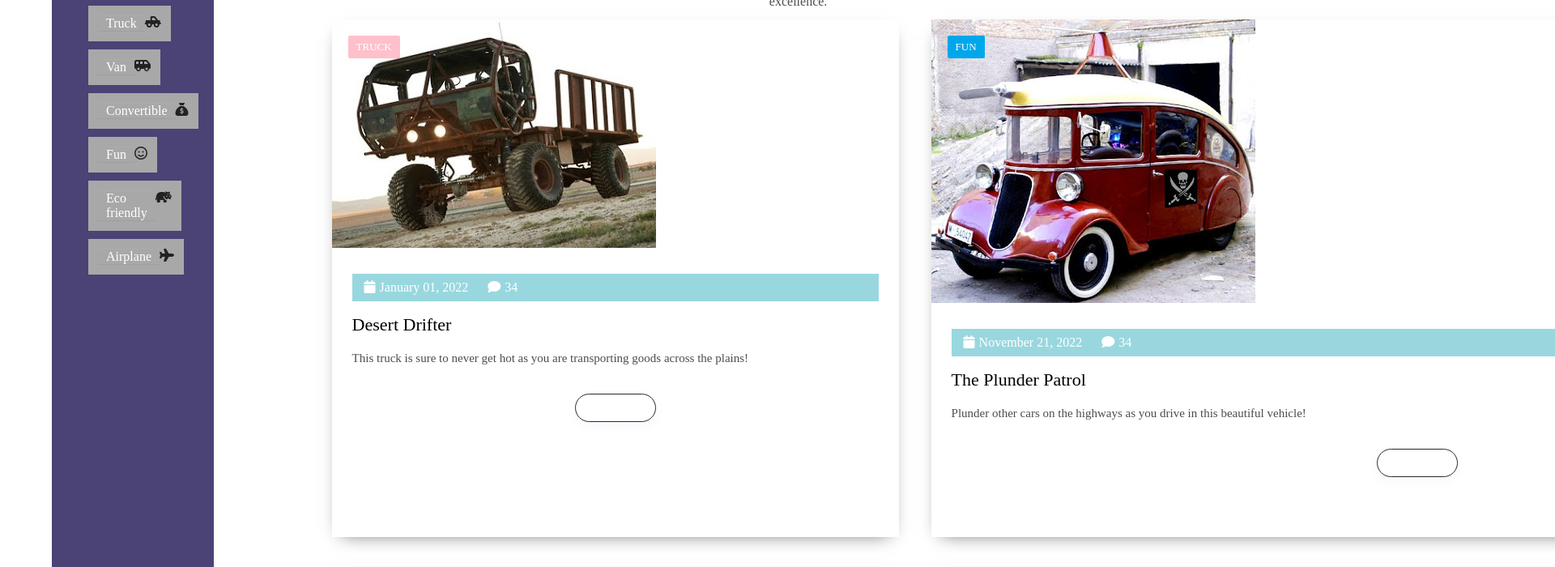
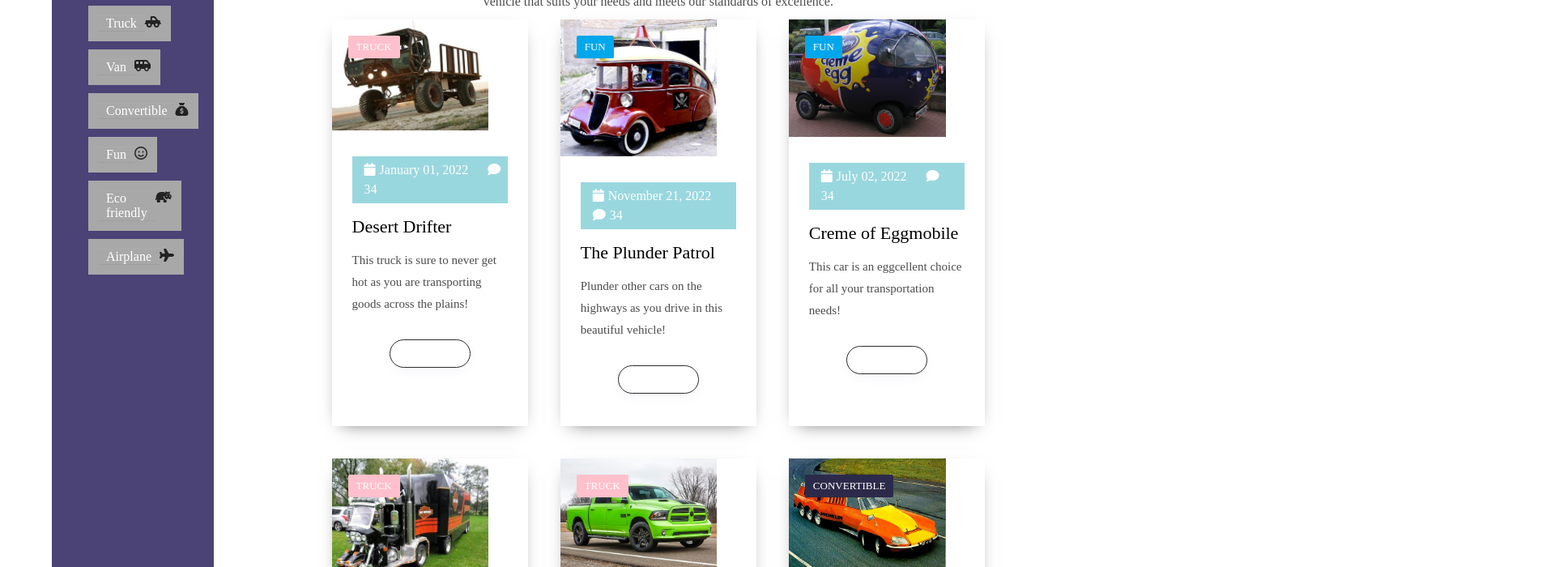
Before and after one commit to CatZapper/BOHS-BPA-2022-Website-Design-Team, a plain HTML site: page inventory.html in a window 1280 px wide. Shown: the part 112-812 px from the top of the page at 81% size, 1920 px wide, since content can reach past the window. Drawn offline with Linux system fonts and the light colour scheme.

Commit message:
image fix?

```diff
--- a/style.css
+++ b/style.css
@@ -11,6 +11,9 @@ body{
     justify-content: center;
     padding-bottom: 70px;
     background-color: #fff;
+}
+img {
+    max-width: 80%;
 }
 /* navbar */
 header{
```
